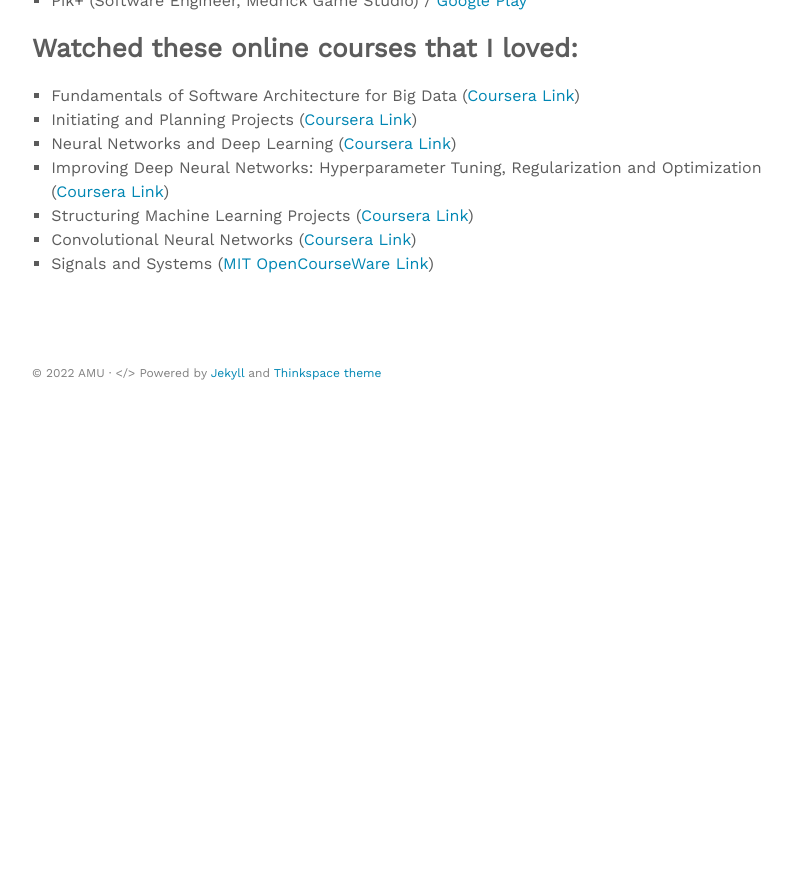
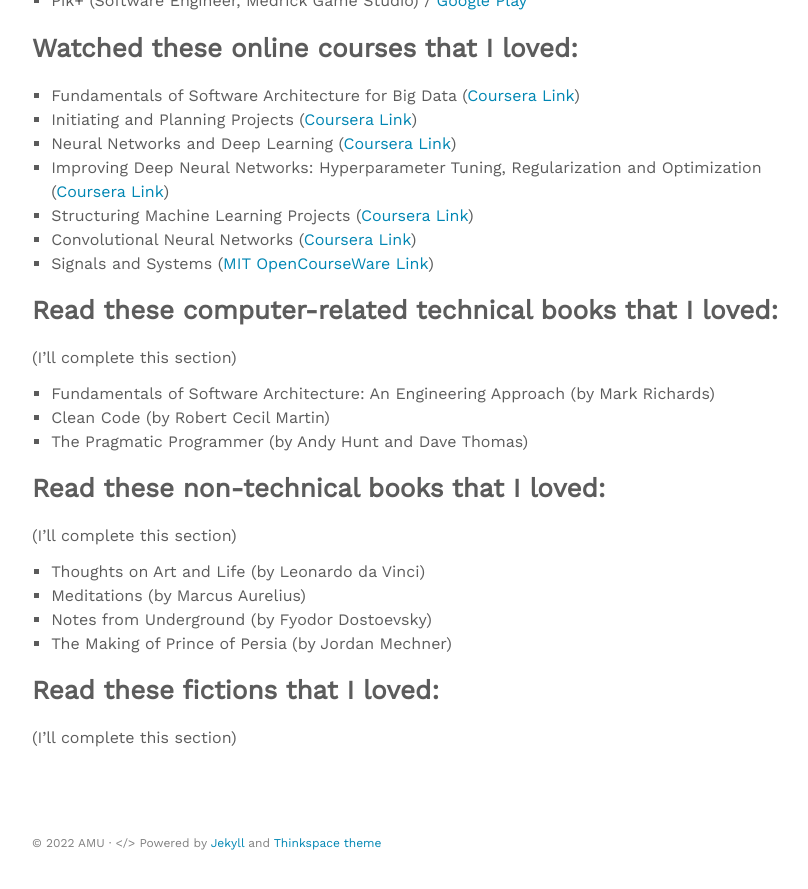
Before and after one commit to amuuu/amuuu.github.io, a Jekyll site: the page built from about.md, in a window 1280 px wide and 900 px high, scrolled down 1267 px. Shown: the top 889 px of the window, without its empty margins (232-1040 px from the left). Built offline with Jekyll 4.4.1, drawn with Linux system fonts in a browser that asks for light colours; nearby versions of some CDN libraries; before the commit the page ends 1697 px from its top, so only the background shows below that.

Commit message:
Update about.md

```diff
--- a/about.md
+++ b/about.md
@@ -50,3 +50,19 @@
 - Structuring Machine Learning Projects ([Coursera Link](https://www.coursera.org/learn/machine-learning-projects?specialization=deep-learning))
 - Convolutional Neural Networks ([Coursera Link](https://www.coursera.org/learn/convolutional-neural-networks?specialization=deep-learning))
 - Signals and Systems ([MIT OpenCourseWare Link](https://ocw.mit.edu/courses/res-6-007-signals-and-systems-spring-2011/))
+
+## Read these computer-related technical books that I loved:
+(I'll complete this section)
+- Fundamentals of Software Architecture: An Engineering Approach (by Mark Richards)
+- Clean Code (by Robert Cecil Martin)
+- The Pragmatic Programmer (by Andy Hunt and Dave Thomas)
+
+## Read these non-technical books that I loved:
+(I'll complete this section)
+- Thoughts on Art and Life (by Leonardo da Vinci)
+- Meditations (by Marcus Aurelius)
+- Notes from Underground (by Fyodor Dostoevsky)
+- The Making of Prince of Persia (by Jordan Mechner)
+
+## Read these fictions that I loved:
+(I'll complete this section)
```
